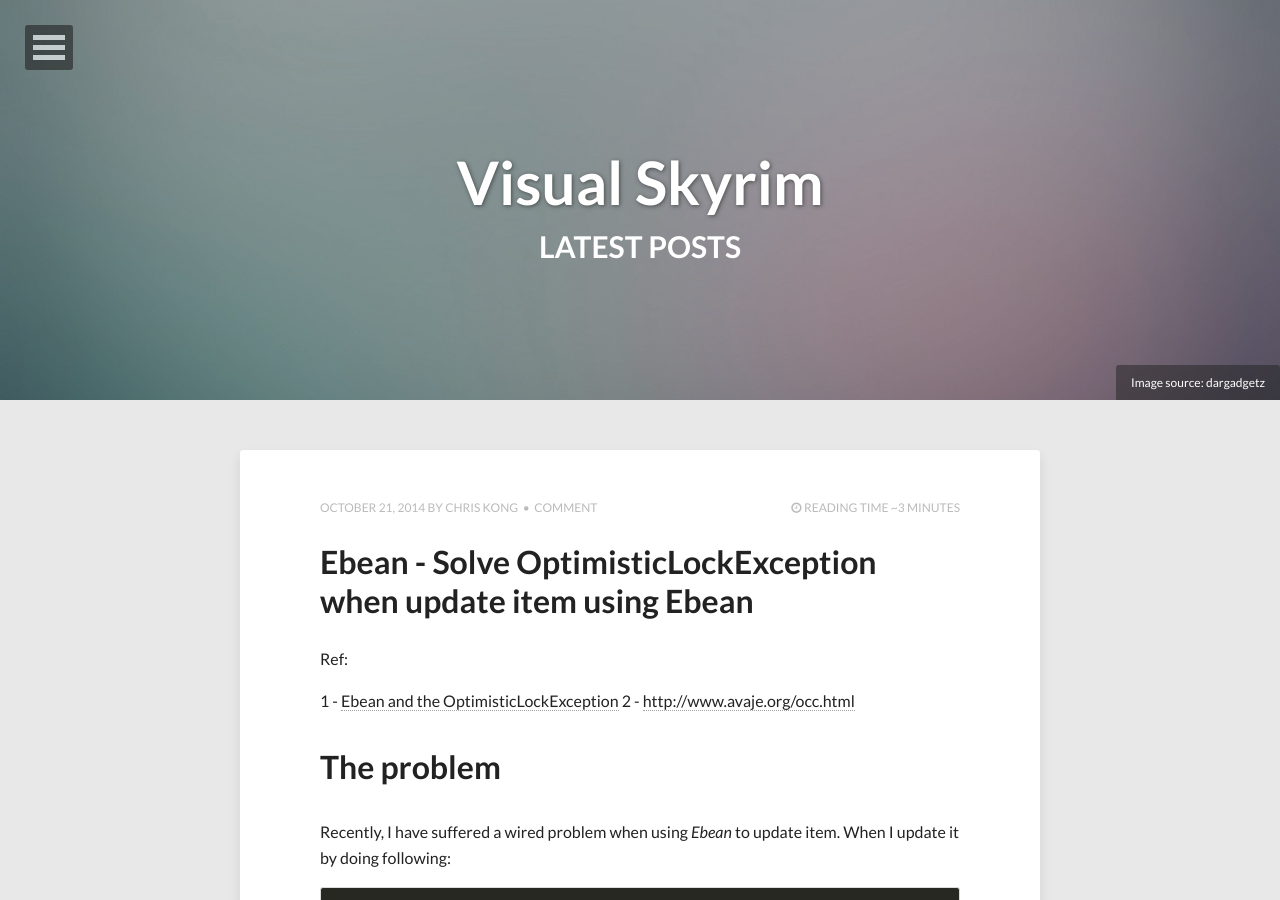
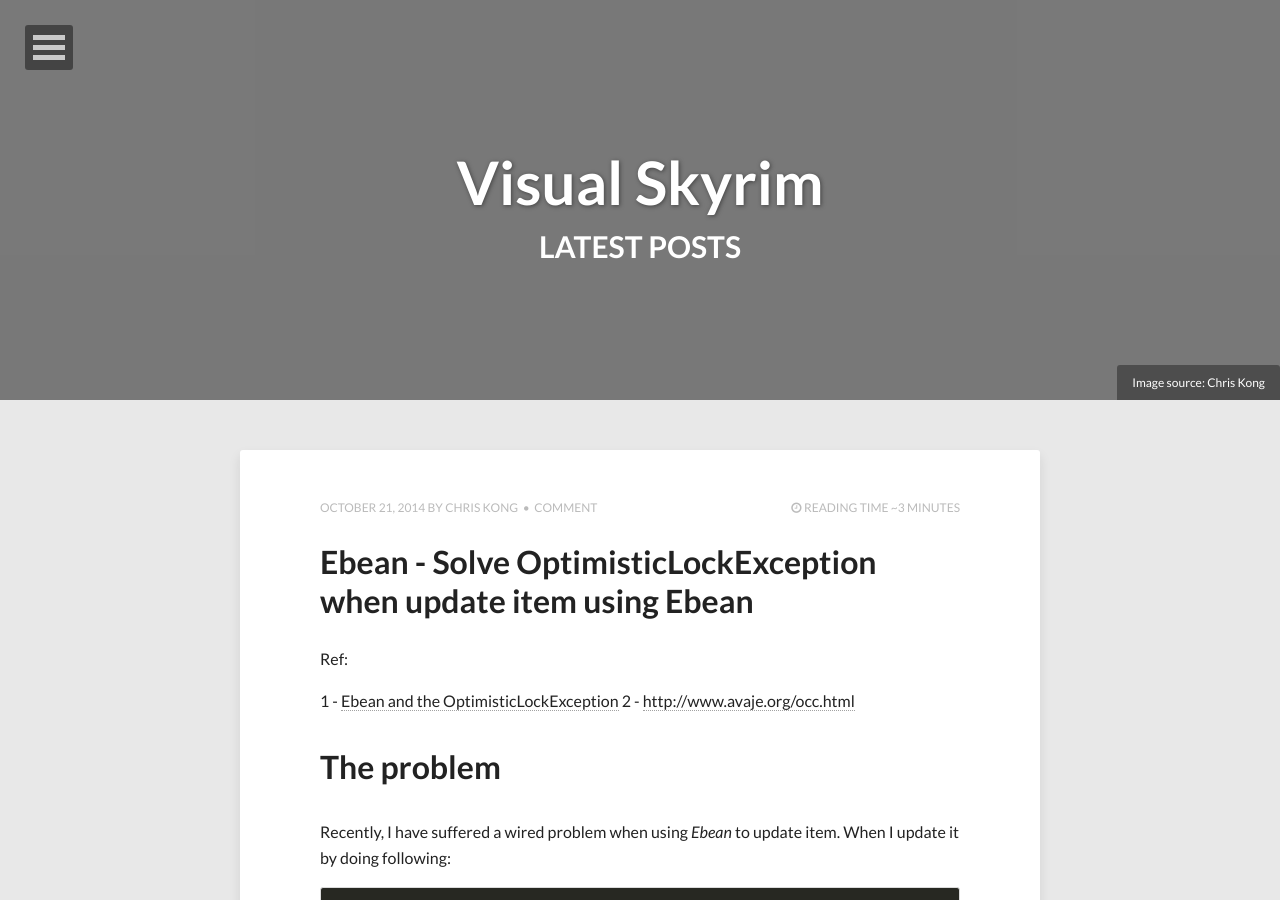
Before and after one commit to visualskyrim/visualskyrim.github.io, a Jekyll site: the page built from index.html, in a window 1280 px wide and 900 px high. Built offline with Jekyll 4.4.1, drawn with Linux system fonts in a browser that asks for light colours; nearby versions of some CDN libraries; the list of posts is cut into pages by our own code.

Commit message:
add picture for home page

```diff
--- a/index.html
+++ b/index.html
@@ -4,9 +4,9 @@ title: Latest Posts
 description: "Describe this nonsense."
 tags: [Jekyll, theme, themes, responsive, blog, modern]
 image:
-  feature: abstract-1.jpg
-  credit: dargadgetz
-  creditlink: http://www.dargadgetz.com/ios-7-abstract-wallpaper-pack-for-iphone-5-and-ipod-touch-retina/
+  feature: index.jpg
+  credit: Chris Kong
+  creditlink: http://visualskyrim.github.io/
 ---
 
 {% for post in paginator.posts %}
```
Also changed, not shown: 1 other file.
